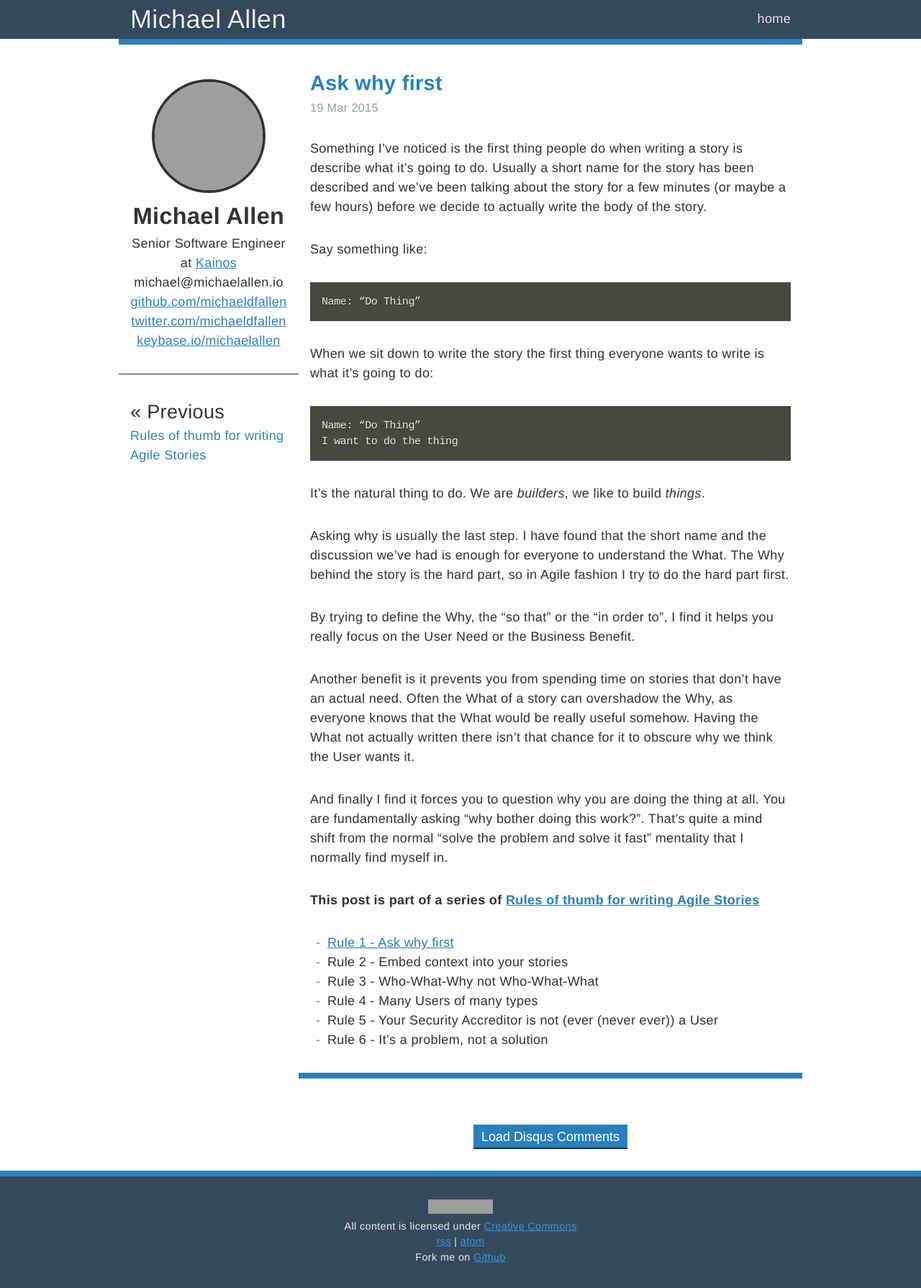
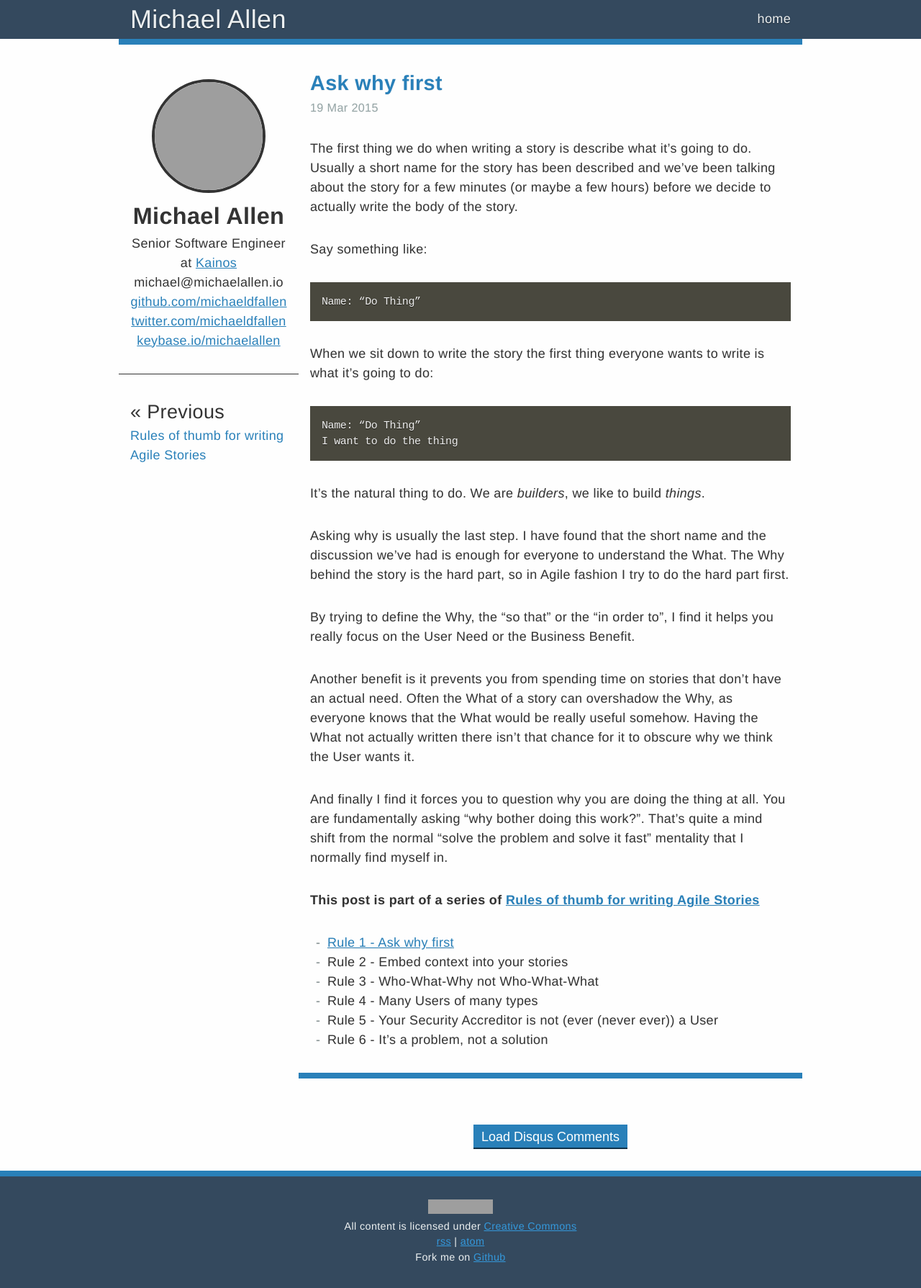
Before and after one commit to michaeldfallen/michaeldfallen.github.io, a Jekyll site: the page built from _posts/2015-03-19-story-writing-ask-why-first.markdown, in a window 1280 px wide. Shown: the whole page at 72% size. Built offline with Jekyll 4.4.1, drawn with Linux system fonts in a browser that asks for light colours; grey boxes are pictures that could not be loaded.

Commit message:
be honest and admit that I do it too

```diff
--- a/_posts/2015-03-19-story-writing-ask-why-first.markdown
+++ b/_posts/2015-03-19-story-writing-ask-why-first.markdown
@@ -4,10 +4,10 @@ title: "Ask why first"
 date: 2015-03-19 19:38:00
 ---
 
-Something I’ve noticed is the first thing people do when writing a story is
-describe what it’s going to do. Usually a short name for the story has been
-described and we’ve been talking about the story for a few minutes (or maybe a
-few hours) before we decide to actually write the body of the story.
+The first thing we do when writing a story is describe what it’s going to do.
+Usually a short name for the story has been described and we’ve been talking
+about the story for a few minutes (or maybe a few hours) before we decide to
+actually write the body of the story.
 
 Say something like:
 
--- a/css/main.css
+++ b/css/main.css
@@ -152,7 +152,7 @@ article pre {
   background-color: #49483e;
   line-height: 1.4;
   text-shadow: 0px 1px 1px rgba(0, 0, 0, 0.5);
-  overflow-x: scroll;
+  overflow-x: auto;
   font-family: Menlo,Monaco,Lucida Console,Liberation Mono,DejaVu Sans Mono,Bitstream Vera Sans Mono,Courier New, monospace;
   letter-spacing: -0.4px;
 }
```
Also changed, not shown: _posts/2015-03-19-story-writing-rules-of-thumb.markdown (+3 -4 lines).
